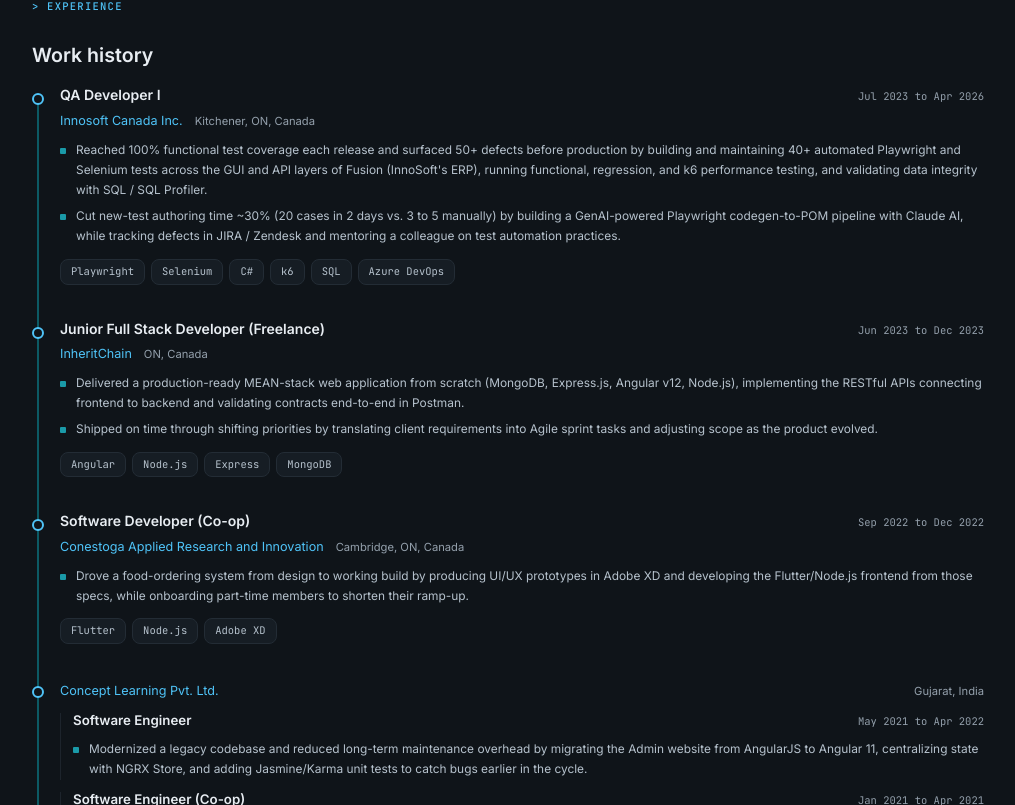
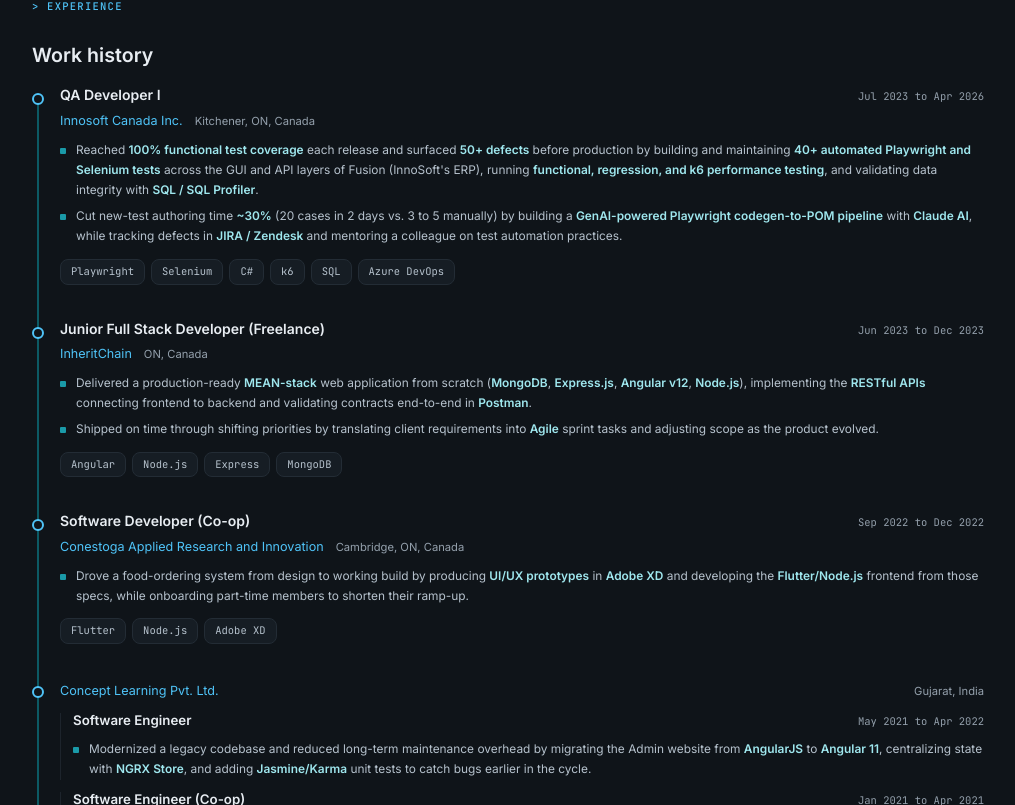
Before and after one commit to dharmeshpt2710/portfolio, a React (Vite) app: page / in a window 1280 px wide. Shown: the part 775-1580 px from the top of the page, without its empty margins (132-1147 px from the left). Built offline with nearby package versions, Linux system fonts and the light colour scheme.

Commit message:
Move .kw keyword highlight style to global index.css for shared use across sections

```diff
--- a/src/components/sections/About.css
+++ b/src/components/sections/About.css
@@ -45,8 +45,3 @@
   color: var(--text-body);
   line-height: 1.7;
 }
-
-.kw {
-  color: var(--accent-soft);
-  font-weight: 600;
-}
--- a/src/index.css
+++ b/src/index.css
@@ -62,6 +62,11 @@
 
 a {
   color: var(--accent-light);
+}
+
+.kw {
+  color: var(--accent-soft);
+  font-weight: 600;
 }
 
 a:focus-visible,
```
